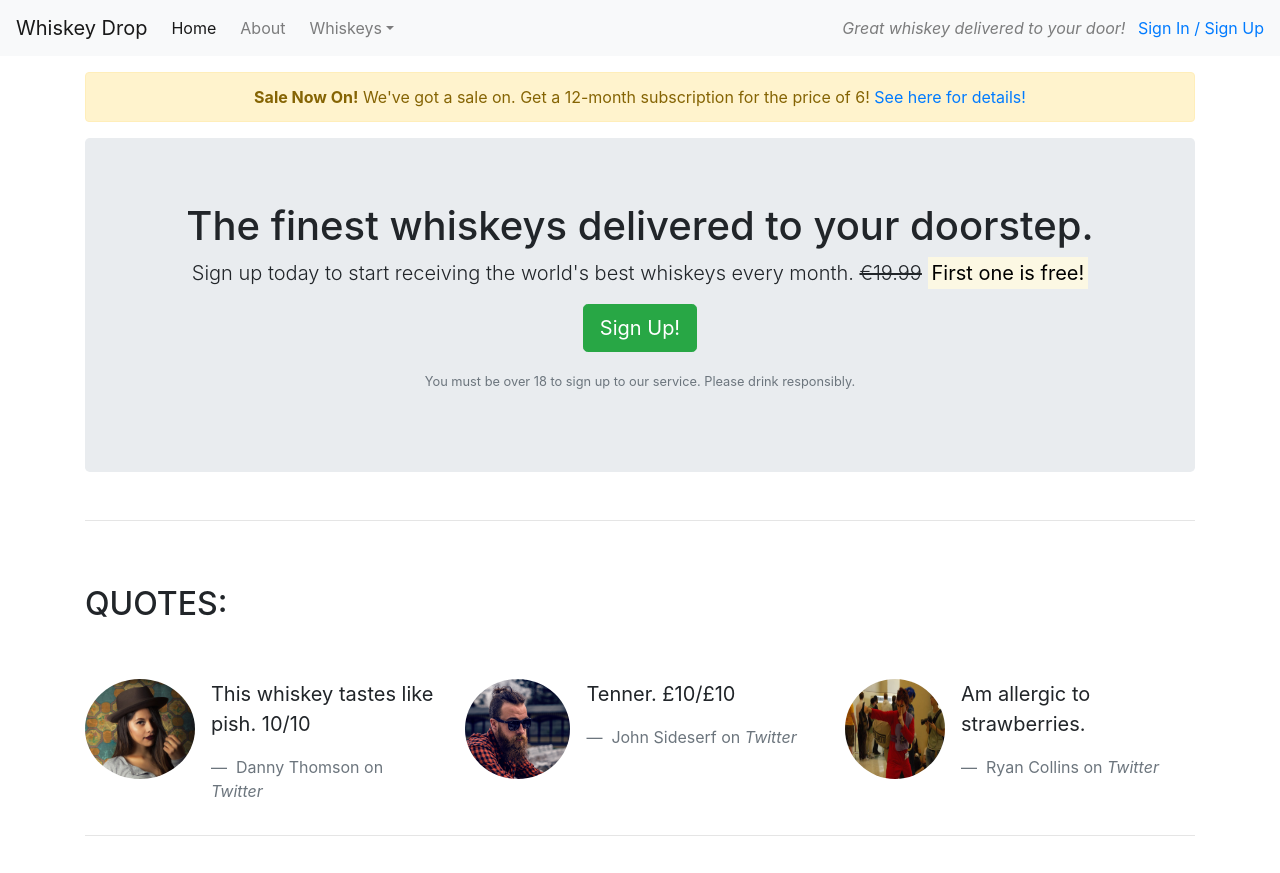
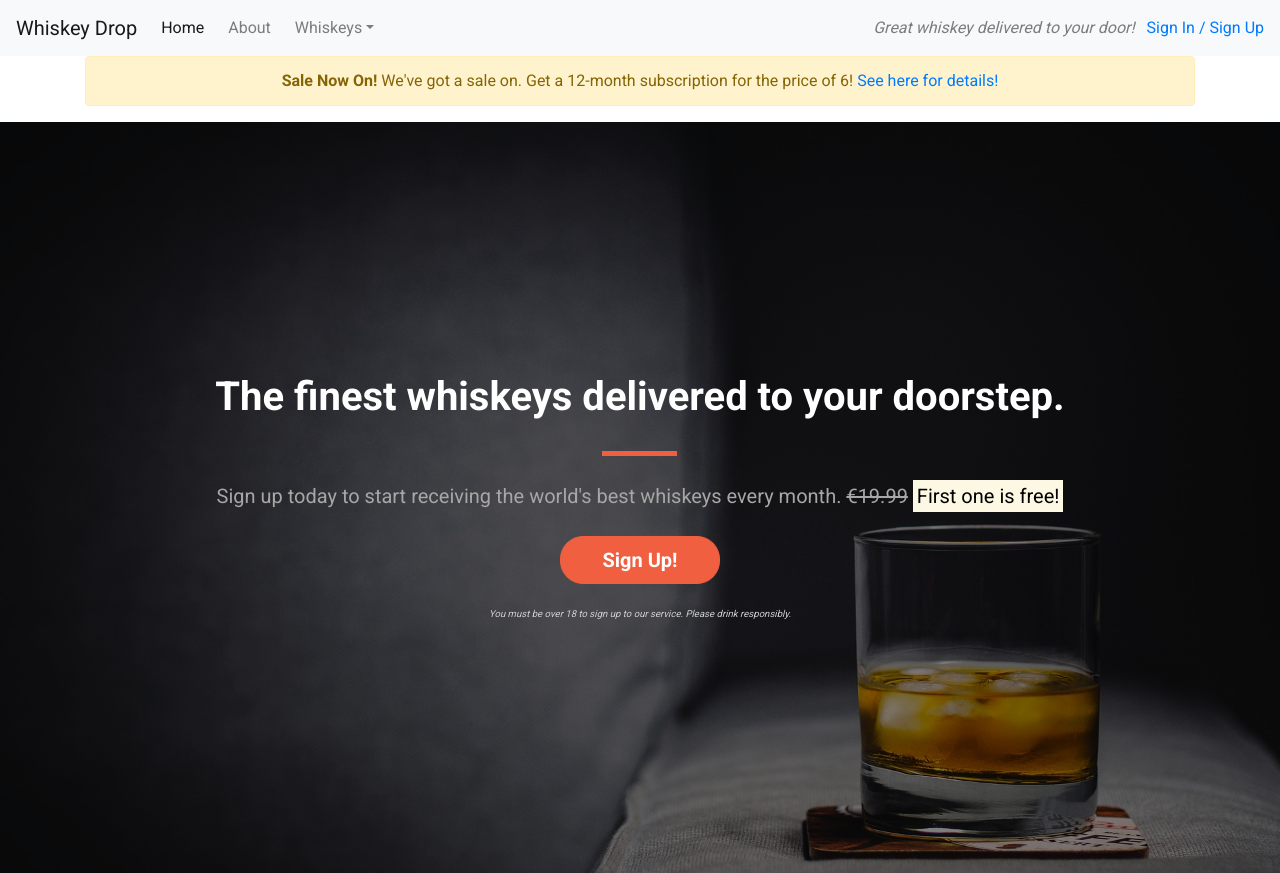
Before and after one commit to cmalky/bootstrap, a plain HTML site: page index.html in a window 1280 px wide. Shown: the top 873 px of the page. Drawn offline with nearby package versions, Linux system fonts and the light colour scheme.

Commit message:
Started overwriting bootstrap CSS, split the website into 3 individual sections. Added whiskey background to the callout section and modified the look of the sign up call to action button.

```diff
--- /dev/null
+++ b/css/style.css
@@ -0,0 +1,101 @@
+body {
+    font-family: 'Roboto', sans-serif;
+}
+
+.alert-container{
+
+}
+
+.callout-container{
+    height: 100vh;
+
+    background: url(../images/whiskey-background.jpg) no-repeat bottom right fixed;
+    -webkit-background-size: cover;
+    -moz-background-size: cover;
+    -o-background-size: cover;
+    background-size: cover;
+
+    display: flex;
+    align-items: center;
+    justify-content: center;
+
+    position: relative;
+}
+
+.opaque-overlay{
+    position: absolute;
+    top: 0;
+    left: 0;
+    height: 100%;
+    width: 100%;
+    background-color: rgba(0,0,0,0.5);
+}
+
+.quotes-container{
+
+}
+
+.features-container{
+
+}
+
+/* Block Dividers */
+
+.block-divider {
+    width: 75px;
+    height: 5px;
+    border: 0;
+}
+
+.block-divider--orange {
+    background-color: #f05f40
+}
+
+.block-divider--short {
+    width: 35px;
+}
+
+/* Jumbotron */
+
+.jumbotron {
+    background-color: transparent;
+}
+
+.jumbotron-header {
+    color:white;
+    font-weight:bold;
+    margin-bottom: 30px;
+}
+
+.jumbotron .lead {
+    margin: 25px 0;
+    color: #a7a7a7;
+}
+
+.jumbotron small {
+    font-size: 60%;
+    font-style: italic;
+    color: #d0d0d0;
+}
+
+/* Buttons */
+
+.btn--cta{
+    font-weight: bold;
+    border-radius: 23px;
+    width: 160px;
+}
+
+.btn--red {
+    color: white;
+    background-color: #f05f40;
+    border-color: #f05f40;
+}
+
+.btn--red:hover,
+.btn--red:active,
+.btn--red:focus,
+.btn--red:active:focus {
+    background-color: #df4929;
+    border-color: #df4929;
+}
--- a/index.html
+++ b/index.html
@@ -8,6 +8,11 @@
       rel="stylesheet"
       href="https://maxcdn.bootstrapcdn.com/bootstrap/4.1.3/css/bootstrap.min.css"
     />
+    <link
+      href="https://fonts.googleapis.com/css2?family=Roboto:wght@400;700&display=swap"
+      rel="stylesheet"
+    />
+    <link rel="stylesheet" href="css/style.css" type="text/css" />
     <script
       src="https://kit.fontawesome.com/2d44da6547.js"
       crossorigin="anonymous"
@@ -68,7 +73,7 @@
         <a href="/login">Sign In / Sign Up</a>
       </div>
     </nav>
-    <article class="container mt-3">
+    <div class="container alert-container">
       <div class="row d-none d-sm-block">
         <div class="col-12">
           <div class="alert alert-warning text-center">
@@ -78,11 +83,17 @@
           </div>
         </div>
       </div>
+    </div>
+    <div class="container-fluid callout-container">
       <!-- Callout -->
+      <div class="opaque-overlay">&nbsp;</div>
       <div class="row">
         <div class="col-12">
           <section class="callout jumbotron text-center">
-            <h1>The finest whiskeys delivered to your doorstep.</h1>
+            <h1 class="jumbotron-header">
+              The finest whiskeys delivered to your doorstep.
+            </h1>
+            <hr class="block-divider block-divider--orange">
             <p class="lead">
               Sign up today to start receiving the world's best whiskeys every
               month.
@@ -92,7 +103,7 @@
             </p>
             <p>
               <button
-                class="btn btn-lg btn-success"
+                class="btn btn-lg btn--cta btn--red"
                 data-toggle="modal"
                 data-target="#signUpModal"
               >
@@ -109,9 +120,10 @@
         </div>
       </div>
       <!-- /.callout -->
-      <hr />
+    </div>
 
-      <!-- Quotes -->
+    <!-- Quotes -->
+    <div class="container quotes-container">
       <section class="quotes">
         <div class="row">
           <div class="col-12 my-5">
@@ -180,9 +192,10 @@
         </div>
       </section>
       <!-- /.quotes -->
-      <hr />
+    </div>
 
-      <!-- Features -->
+    <!-- Features -->
+    <div class="features-container">
       <section class="features">
         <div class="row">
           <div class="col-12 my-5">
@@ -236,7 +249,7 @@
         </div>
       </section>
       <!-- /.features -->
-    </article>
+    </div>
 
     <div class="modal" tabindex="-1" role="dialog" id="signUpModal">
       <div class="modal-dialog">
```
Also changed, not shown: images/whiskey-background.jpg (added).
